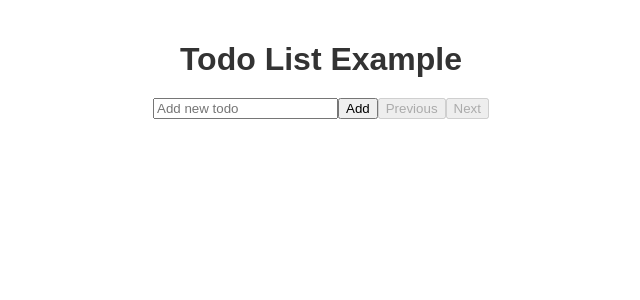
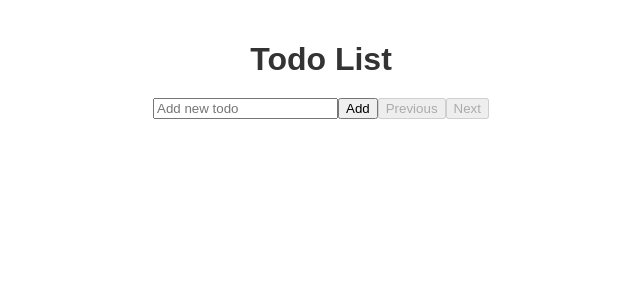
Before and after one commit to pokke/npm-react-app, a React (Create React App) app in the folder todo-app/: page / in a window 1280 px wide. Shown: the top 300 px of the page, without its empty margins (319-959 px from the left). Built offline with nearby package versions, Linux system fonts and the light colour scheme.

Commit message:
removed unused stuff

```diff
--- a/package.json
+++ b/package.json
@@ -8,8 +8,5 @@
         "test": "echo \"Error: no test specified\" && exit 1"
     },
     "author": "pokke",
-    "license": "ISC",
-    "dependencies": {
-        "axios": "^1.4.0"
-    }
+    "license": "ISC"
 }
--- a/todo-app/package.json
+++ b/todo-app/package.json
@@ -6,7 +6,6 @@
     "@testing-library/jest-dom": "^5.16.5",
     "@testing-library/react": "^13.4.0",
     "@testing-library/user-event": "^13.5.0",
-    "pokkes-npm-package": "^1.0.0",
     "pokkes-npm-package-utils": "^1.0.0",
     "react": "^18.2.0",
     "react-dom": "^18.2.0",
--- a/todo-app/src/App.js
+++ b/todo-app/src/App.js
@@ -53,7 +53,7 @@ function App() {
 
     return (
         <div className="App">
-            <h1 className="title">Todo List Example</h1>
+            <h1 className="title">Todo List</h1>
             <input
                 type="text"
                 value={newTodo}
```
Also changed, not shown: 2 other files (tests, documents, lock files or other folders).
